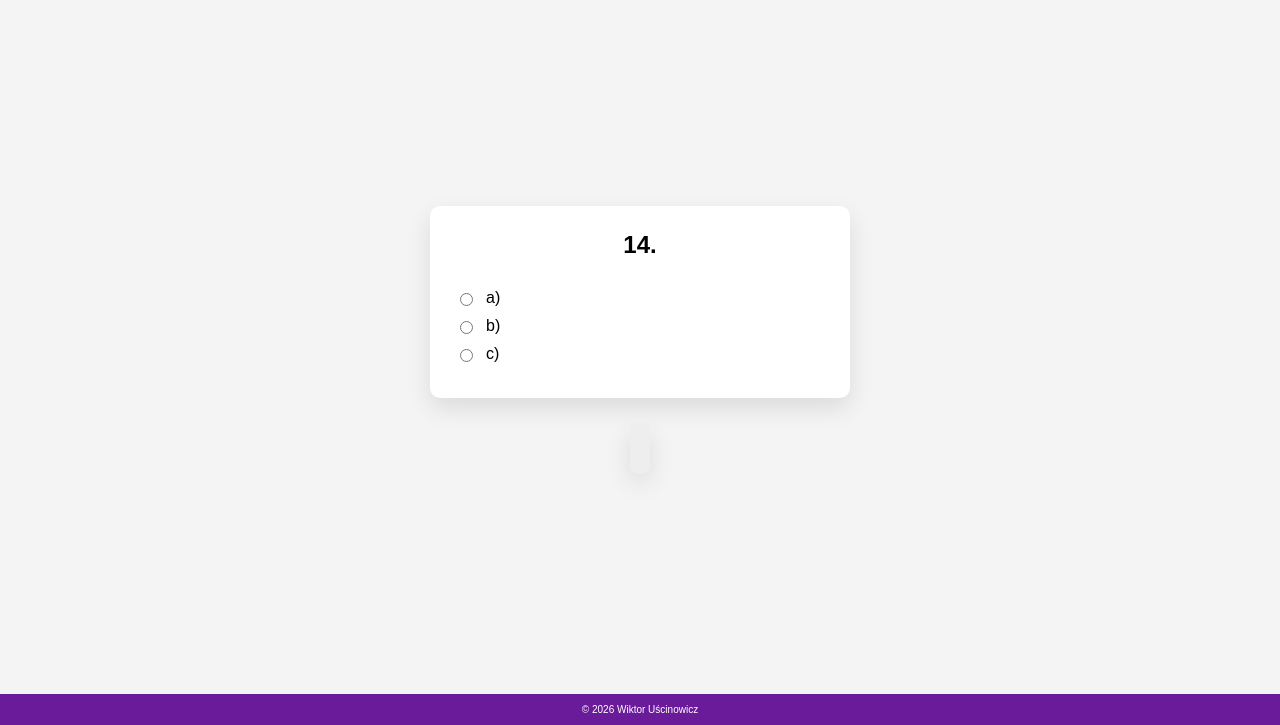
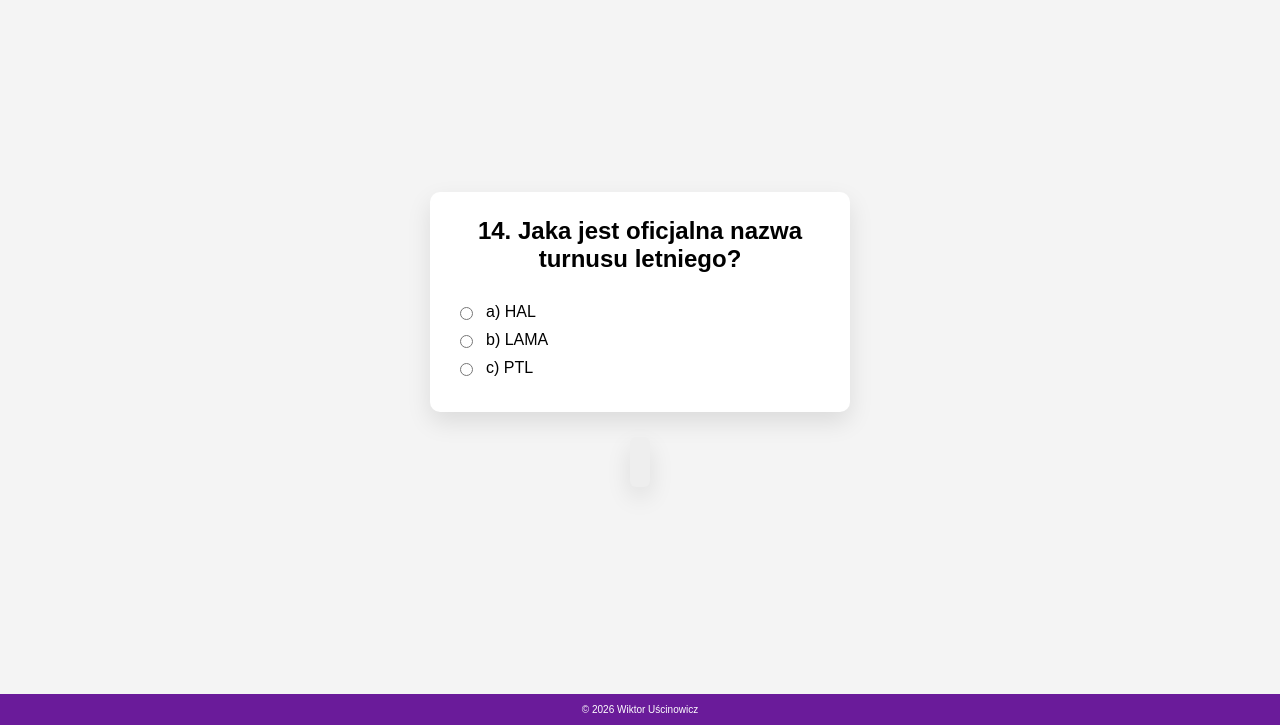
Before and after one commit to uscin20/pieczarki, a plain HTML site: page z14x.html in a window 1280 px wide. Shown: the part 75-800 px from the top of the page. Drawn offline with Linux system fonts and the light colour scheme.

Commit message:
Update z14x.html

```diff
--- a/z14x.html
+++ b/z14x.html
@@ -17,22 +17,22 @@
 
 <div class="main">
     <div class="quiz">
-    <h2>14.</h2>
+    <h2>14. Jaka jest oficjalna nazwa turnusu letniego?</h2>
 
     <div class="answers">
         <label>
             <input type="radio" name="answer" onclick="showNumber(3, this)">
-            a)
+            a) HAL
         </label>
 
         <label>
             <input type="radio" name="answer" onclick="showNumber(1, this)">
-            b)
+            b) LAMA
         </label>
 
         <label>
             <input type="radio" name="answer" onclick="showNumber(7, this)">
-            c)
+            c) PTL
         </label>
     </div>
 </div>
```
